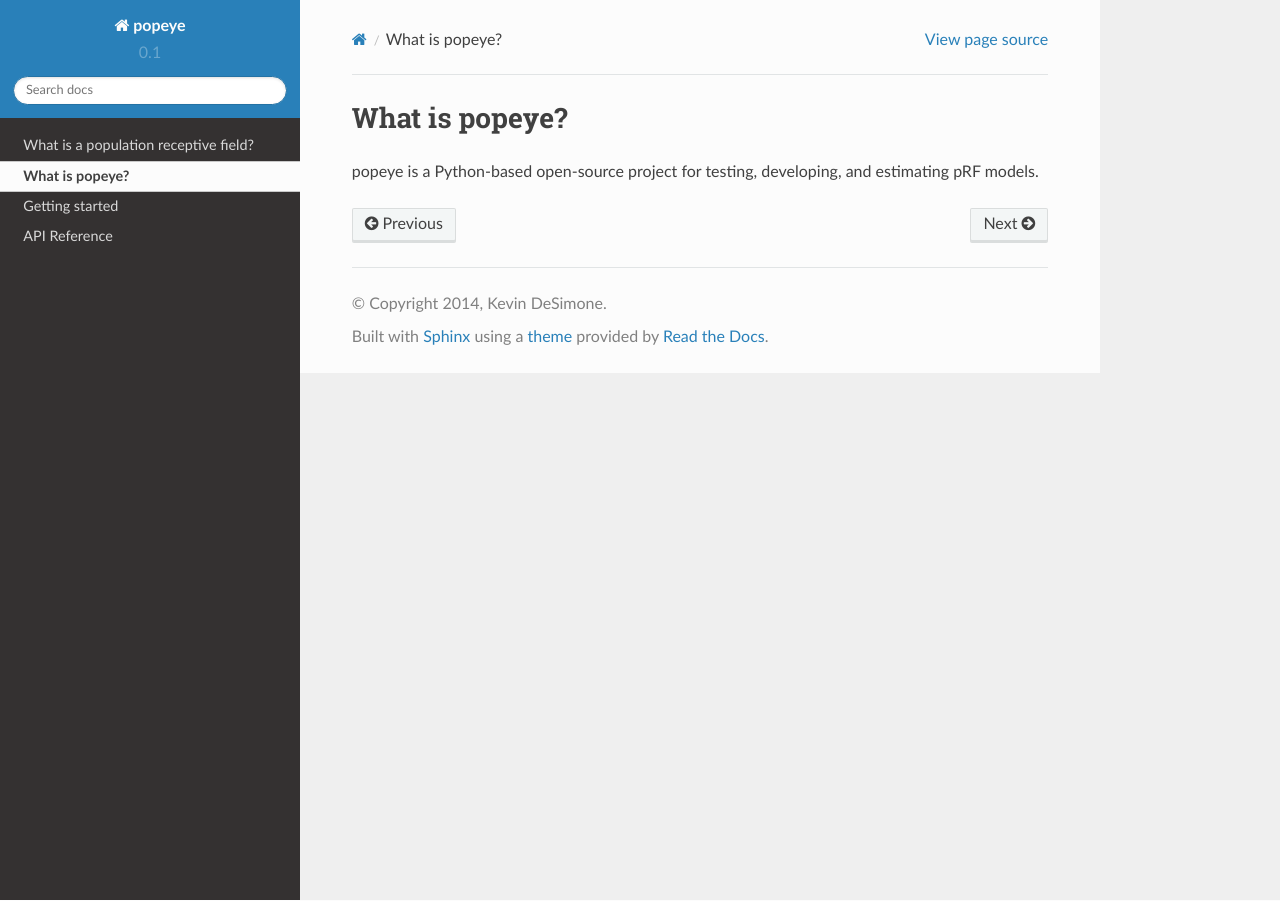
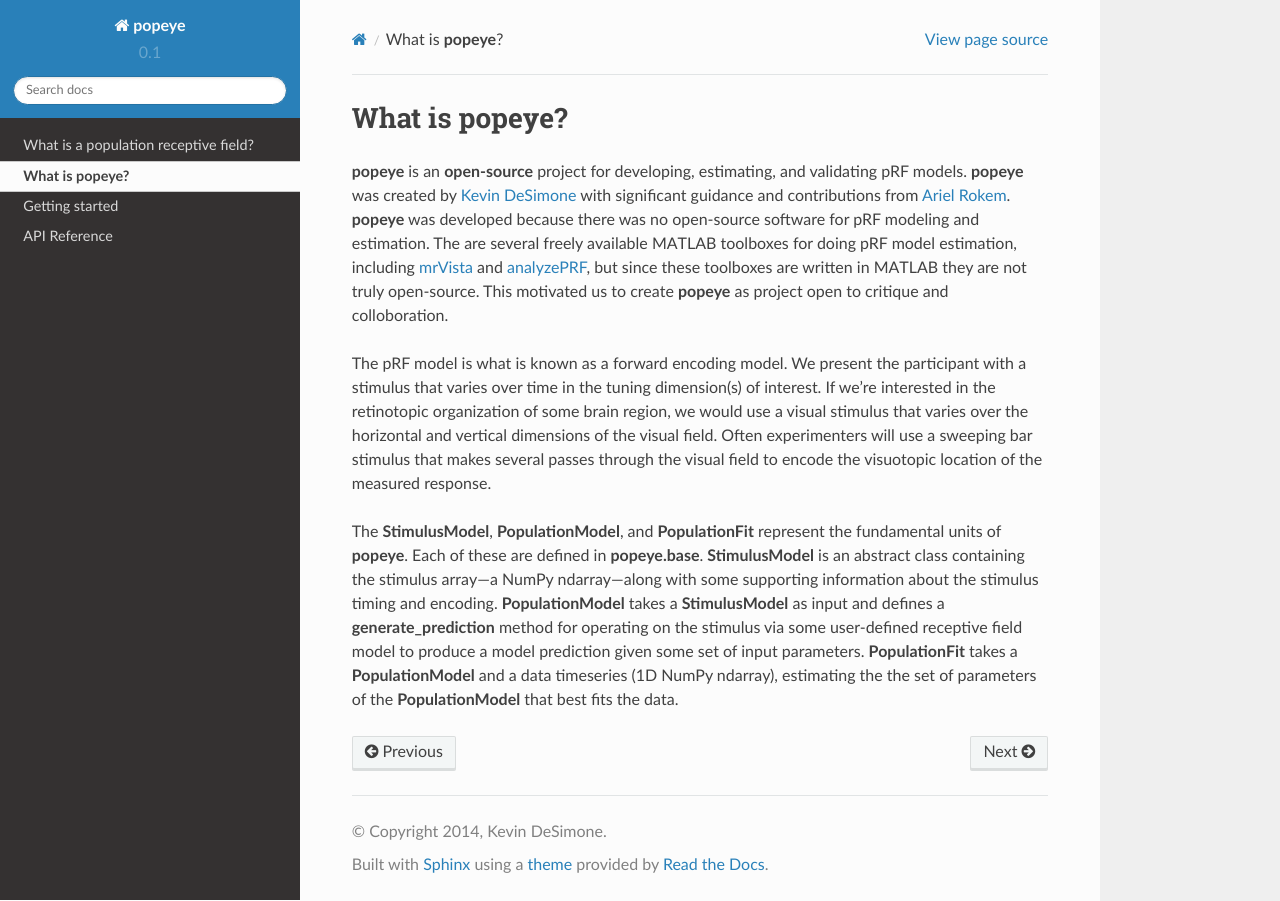
Before and after one commit to kdesimone/popeye, a Sphinx documentation site: the page built from docs/popeye.rst, in a window 1280 px wide. Built offline with Sphinx 7.4.7 and the Read the Docs theme 2.0.0, drawn with Linux system fonts in a browser that asks for light colours; formulas are drawn with MathJax 3.

```diff
--- a/docs/popeye.rst
+++ b/docs/popeye.rst
@@ -1,4 +1,24 @@
-What is popeye?
-======================================
+What is **popeye**?
+===================
 
-popeye is a Python-based open-source project for testing, developing, and estimating pRF models.
+**popeye** is an **open-source** project for developing, estimating, and validating pRF models. **popeye** was
+created by `Kevin DeSimone <http://www.github.com/kdesimone>`_ with significant guidance and contributions from
+`Ariel Rokem <http://www.github.com/arokem>`_. **popeye** was developed because there was no open-source software
+for pRF modeling and estimation. The are several freely available MATLAB toolboxes for doing pRF model estimation,
+including `mrVista <https://github.com/vistalab/vistasoft>`_ and `analyzePRF
+<http://kendrickkay.net/analyzePRF/>`_, but since these toolboxes are written in MATLAB they are not truly
+open-source. This motivated us to create **popeye** as project open to critique and colloboration.
+
+The pRF model is what is known as a forward encoding model. We present the participant with a stimulus that varies
+over time in the tuning dimension(s) of interest. If we're interested in the retinotopic organization of some
+brain region, we would use a visual stimulus that varies over the horizontal and vertical dimensions of the visual
+field. Often experimenters will use a sweeping bar stimulus that makes several passes through the visual field to
+encode the visuotopic location of the measured response.
+
+The **StimulusModel**, **PopulationModel**, and **PopulationFit** represent the fundamental units of **popeye**.
+Each of these are defined in **popeye.base**. **StimulusModel** is an abstract class containing the stimulus
+array—a NumPy ndarray—along with some supporting information about the stimulus timing and encoding.
+**PopulationModel** takes a **StimulusModel** as input and defines a **generate_prediction** method for operating
+on the stimulus via some user-defined receptive field model to produce a model prediction given some set of input
+parameters. **PopulationFit** takes a **PopulationModel** and a data timeseries (1D NumPy ndarray), estimating the
+the set of parameters of the **PopulationModel** that best fits the data.
--- a/docs/prf.rst
+++ b/docs/prf.rst
@@ -10,6 +10,10 @@ The pRF model allows us to interpret and predict the responses of a voxel to dif
 Such models can be designed to describe various sensory [3]_ and cognitive [4]_ processes.  More
 recently, we have used the pRF model to map the retinotopic organization of multiple subcortical
 nuclei [5]_.
+
+Below are parameter maps detailing the response properties of the human lateral geniculate nucleus (LGN).
+The model parameter estimates are overlaid on the PD image for the left and right LGN. Separate subjects are
+shown in A and B. Columns illustrate the polar angle, eccentricity, pRF size, and HRF delay estimates. A, anterior; P, posterior.
 
 
 .. image:: ./images/prf_lgn.png
```
Also changed, not shown: docs/index.rst (+11 -7 lines), docs/images/prf_lgn.png, 2 other files.
